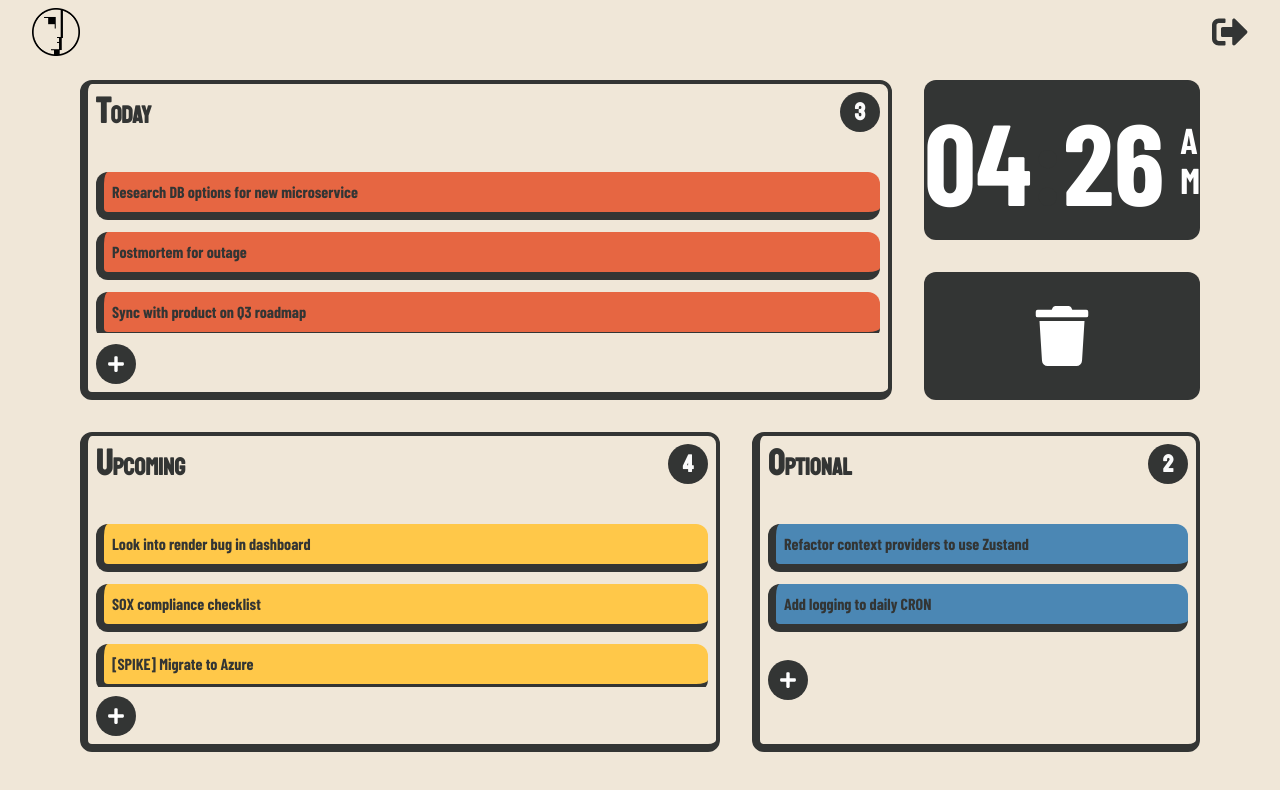
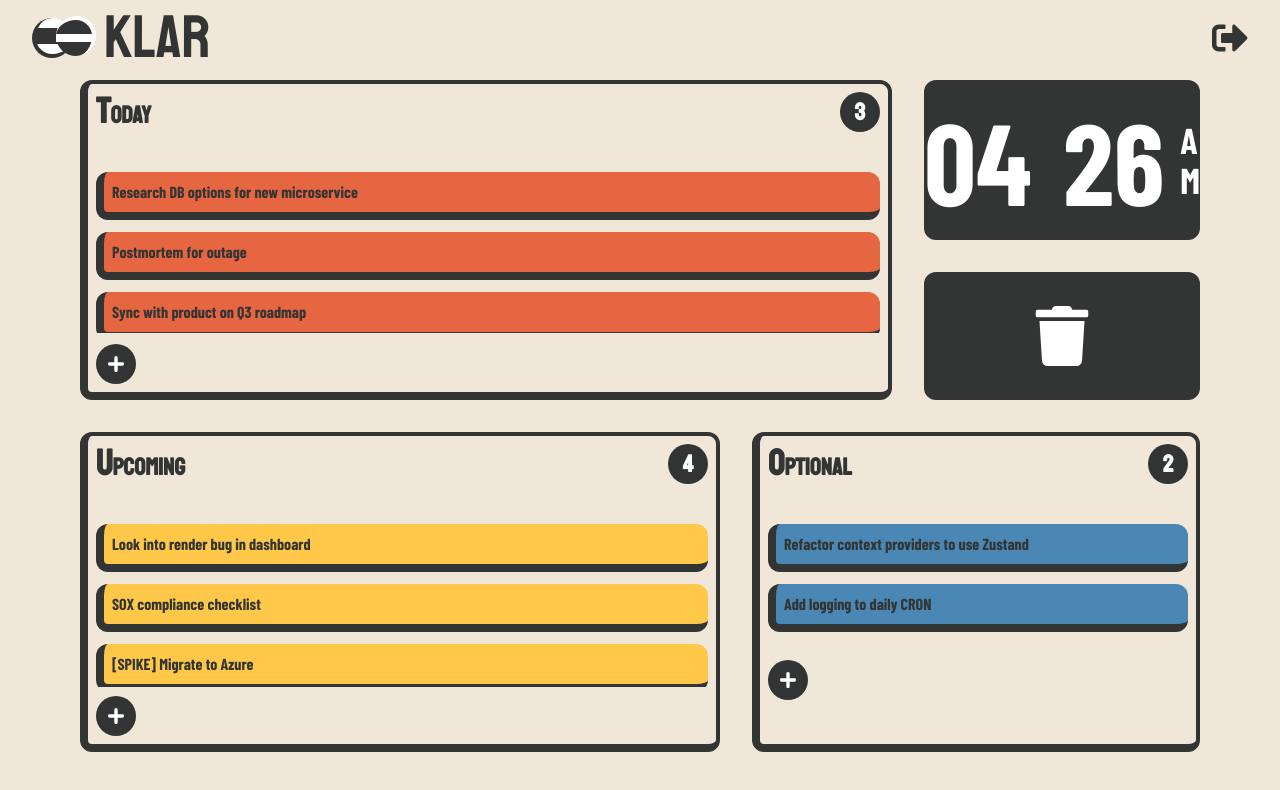
Before and after one commit to willrequaworrell/Klarr_Frontend, a React (Vite) app: page / in a window 1280 px wide. Shown: the top 790 px of the page. Built offline with nearby package versions, Linux system fonts and the light colour scheme; no server answers; sample sign-in values are in the browser's storage; a web font is replaced by a local one.

Commit message:
updated to begin pulling from backend for tasks

```diff
--- a/package.json
+++ b/package.json
@@ -10,6 +10,7 @@
     "preview": "vite preview"
   },
   "dependencies": {
+    "axios": "^1.7.7",
     "firebase": "^10.14.0",
     "framer-motion": "^11.7.0",
     "react": "^18.3.1",
--- a/src/components/Board.tsx
+++ b/src/components/Board.tsx
@@ -1,6 +1,11 @@
-import { useState } from "react"
+import { useEffect, useState } from "react"
+import axios from "axios"
+
+import { useAuthState } from "react-firebase-hooks/auth"
+import { fireAuth } from "../util/firebase"
+import { DEFAULT_CARDS } from "../util/DummyData"
+
 import Column from "./Column"
-import { DEFAULT_CARDS } from "../util/DummyData"
 import { CardType } from "../util/Types"
 import DeleteArea from "./DeleteArea"
 import Clock from "./Clock"
@@ -12,7 +17,26 @@ import Clock from "./Clock"
 
 
 const Board = () => {
+    const [user, loading] = useAuthState(fireAuth)
     const [cards, setCards] = useState<CardType[]>(DEFAULT_CARDS)
+
+
+    useEffect( () => {
+
+        if (user) {
+            const fetchAPI = async () => {
+                try {
+                    const res = await axios.get(`https://staatlidobackend.onrender.com/api/tasks/${user.uid}`)
+                    console.log(res.data)
+                    // setCards(res.data)
+                } catch (error) {
+                    console.log(error)
+                }
+            }
+            fetchAPI()
+
+        }
+    },[user, loading])
 
     return (
         <div className="flex flex-wrap justify-center gap-8 p-20 size-full">
--- a/src/components/Column.tsx
+++ b/src/components/Column.tsx
@@ -1,4 +1,3 @@
-import React, { useState } from "react"
 import { CardType } from "../util/Types"
 import Card from "./Card"
 import DropIndicator from "./DropIndicator"
@@ -16,7 +15,7 @@ interface ColumnProps {
 
 
 const Column = ({title, headingColor, bgColor, column, cards, setCards, width}: ColumnProps) => {
-    const [active, setActive] = useState<boolean>(false)
+    // const [active, setActive] = useState<boolean>(false)
 
     const getIndicators = () => {
         return Array.from(document.querySelectorAll(`[data-column="${column}"]`)) as HTMLElement[]
@@ -67,17 +66,17 @@ const Column = ({title, headingColor, bgColor, column, cards, setCards, width}:
     const handleDragOver = (e: React.DragEvent) => {
         e.preventDefault()
         highlightIndicators(e)
-        setActive(true)
+        // setActive(true)
     }
 
     const handleDragLeave = () => {
-        setActive(false)
+        // setActive(false)
         clearIndicatorHighlights()
     }
 
     const handleDrop = (e: React.DragEvent) => {
         const cardId = e.dataTransfer.getData("cardId")
-        setActive(false)
+        // setActive(false)
         clearIndicatorHighlights()
 
         const indicators = getIndicators()
--- a/src/components/DeleteArea.tsx
+++ b/src/components/DeleteArea.tsx
@@ -40,7 +40,7 @@ const DeleteArea = ({setCards}: DeleteAreaType) => {
 			onDragLeave={handleDragLeave}
 			onDrop={handleDrop}
 		>
-		<FaTrash className={`${active ? "text-white/50" : "text-white"}`}/>
+		<FaTrash className={`${active ? "text-white/50 scale-125" : "text-white"}`}/>
 
 		</div>
     )
--- a/src/components/Layout.tsx
+++ b/src/components/Layout.tsx
@@ -1,5 +1,4 @@
 import { Outlet } from "react-router-dom"
-import { fireAuth } from "../util/firebase"
 
 
 const Layout = () => {
--- a/src/components/pages/Home.tsx
+++ b/src/components/pages/Home.tsx
@@ -19,20 +19,25 @@ const Home = () => {
 
     } , [loading, user])
 
+
+
     return (
         <Background>
             <div className="absolute top-0 flex items-center w-full px-8 py-2">
                 {/* <p  onClick={() => fireAuth.signOut()}>Logout</p> */}
-                <div className="flex-1">
-                    {/* <div className="relative flex items-center bg-white border-b-4 border-l-4 rounded-full border-offblack size-10">
+                <div className="flex items-center flex-1 gap-x-8">
+                    <div className="relative flex items-center bg-white border-b-4 border-l-4 rounded-full border-offblack size-10">
                         <div className="absolute flex items-center border-t-4 border-r-4 border-white rounded-full bg-offblack left-5 size-10">
                             <div className="w-full h-2 bg-white "></div>
                         </div>
 
                         <div className="w-full h-4 bg-offblack"></div>
 
-                    </div> */}
-                    <img className="h-12 w-min" src="Bauhaus.png" alt="logo" />
+                    </div>
+                    {/* <img className="h-12 w-min" src="Bauhaus.png" alt="logo" /> */}
+                    <p className="text-6xl text-offblack font-Staat">
+                        KLAR
+                    </p>
                 </div>
                 <div onClick={() => fireAuth.signOut()} className="text-4xl text-offblack">
                     <FaSignOutAlt />
```
Also changed, not shown: 1 other file (tests, documents, lock files or other folders).
